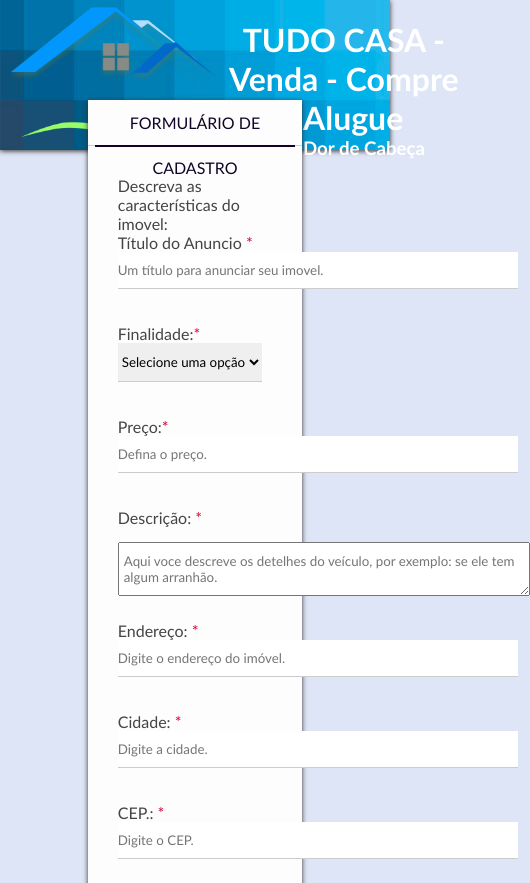
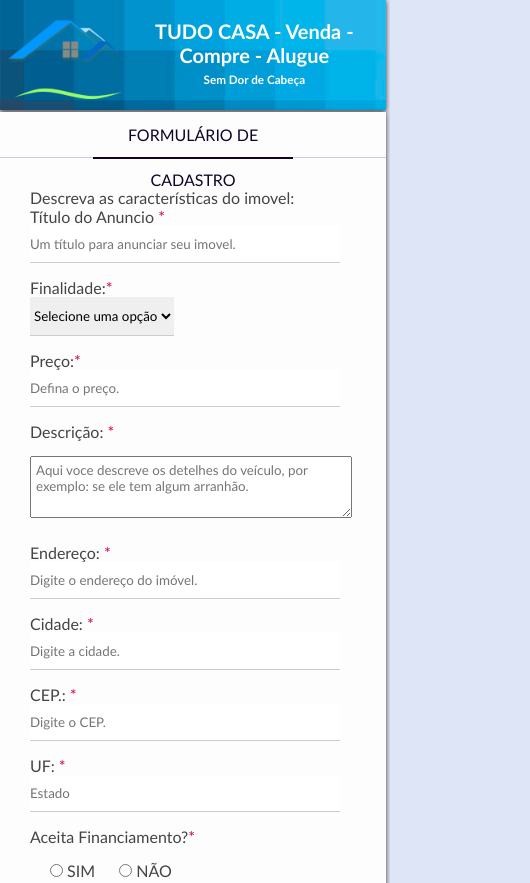
Before and after one commit to AiltonCustodio/Tudo-Casa, a plain HTML site: page index.html in a window 390 px wide. Shown: the top 883 px of the page, 530 px wide, since content can reach past the window. Drawn offline with Linux system fonts and the light colour scheme.

Commit message:
RESP-425PX

```diff
--- a/css/style3.css
+++ b/css/style3.css
@@ -234,4 +234,75 @@ fieldset {
         display: block;
         margin: 0 auto;
     }
+
 }
+
+/*
+X-X-X-X-X-X-X-X-X-X-X-X-X-X-X-X-X-X-X-X-X-X-X-X-X-X-X-X-X-X-
+X-X-X-X-X-X-X-X-X-X-X-X-X-X-X-X-X-X-X-X-X-X-X-X--X-X-X-X-X-X
+ */
+
+/* Celilar 425px */
+@media (max-width:425px) {
+
+    html,
+    body {
+        overflow-x: hidden;
+    }
+
+    /* topo da pagina*/
+    .cabecalho {
+        height: 110px;
+        width: 99%;
+    }
+
+    .cabecalho h3 {
+        margin-top: 5px;
+    }
+
+    .cabecalho-img img {
+        max-height: 80px;
+        width: auto;
+        margin: 11% 0;
+    }
+
+    .cabecalho-titulos {
+        margin: 5% 0;
+        text-align: center;
+        font-size: 10px;
+    }
+
+    /* formulario */
+
+    .formulario {
+        width: 99%;
+        margin: 0;
+        top: 2px;
+    }
+
+    .box-input {
+        margin-bottom: 15px;
+    }
+
+    input[type="text"],
+    input[type="number"],
+    input[type="date"],
+    input[type="file"],
+    textarea {
+        width: 95%;
+    }
+
+    textarea {
+        margin: 15px 0 25px 0;
+        padding: 5px 5px;
+        height: 50px;
+    }
+    .btn-submit {
+        width: 100px;
+        height: 35px;
+    }
+    input[type="submit"]{
+        display: block;
+        margin: 0 auto;
+    }
+}
```
